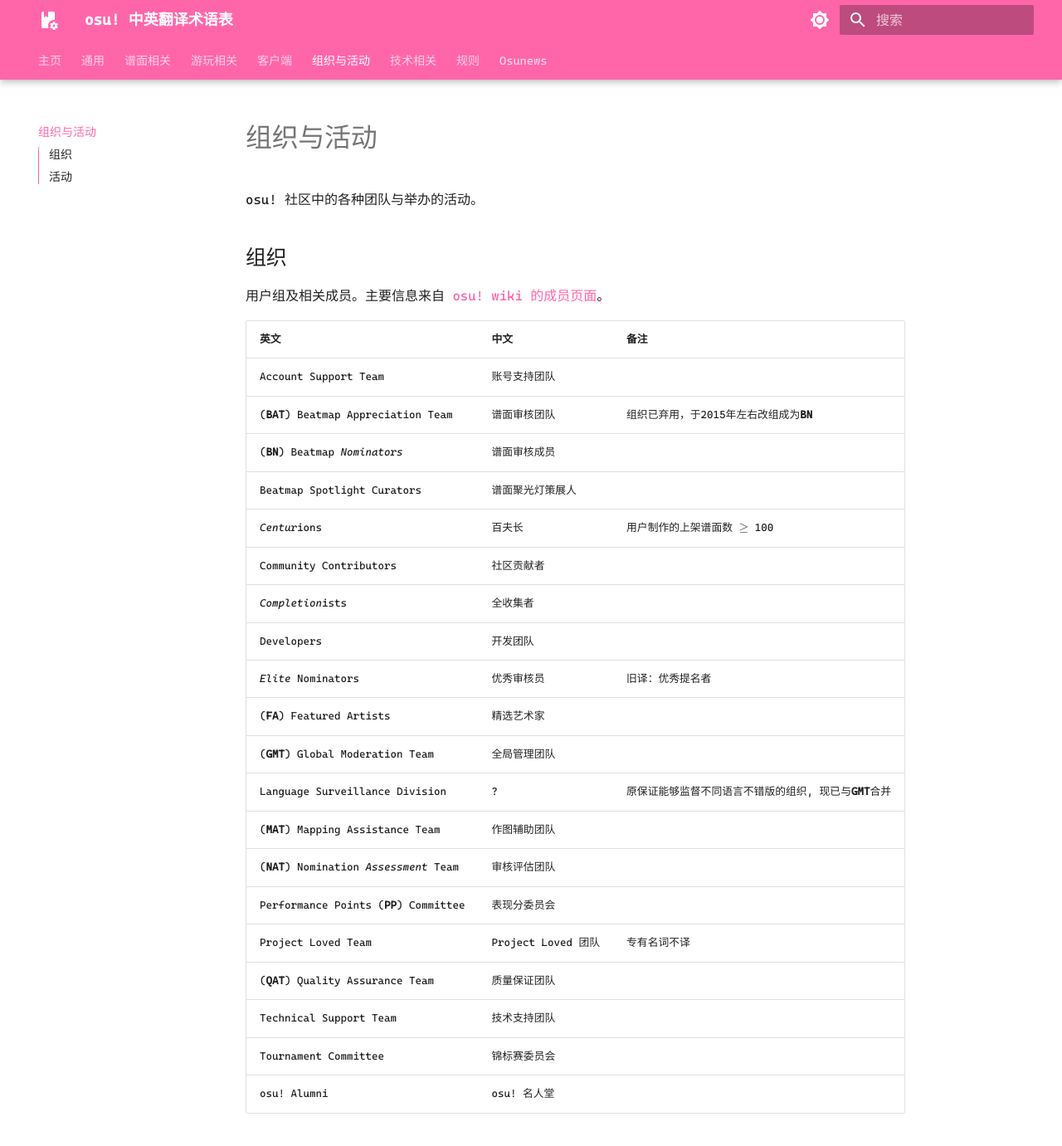
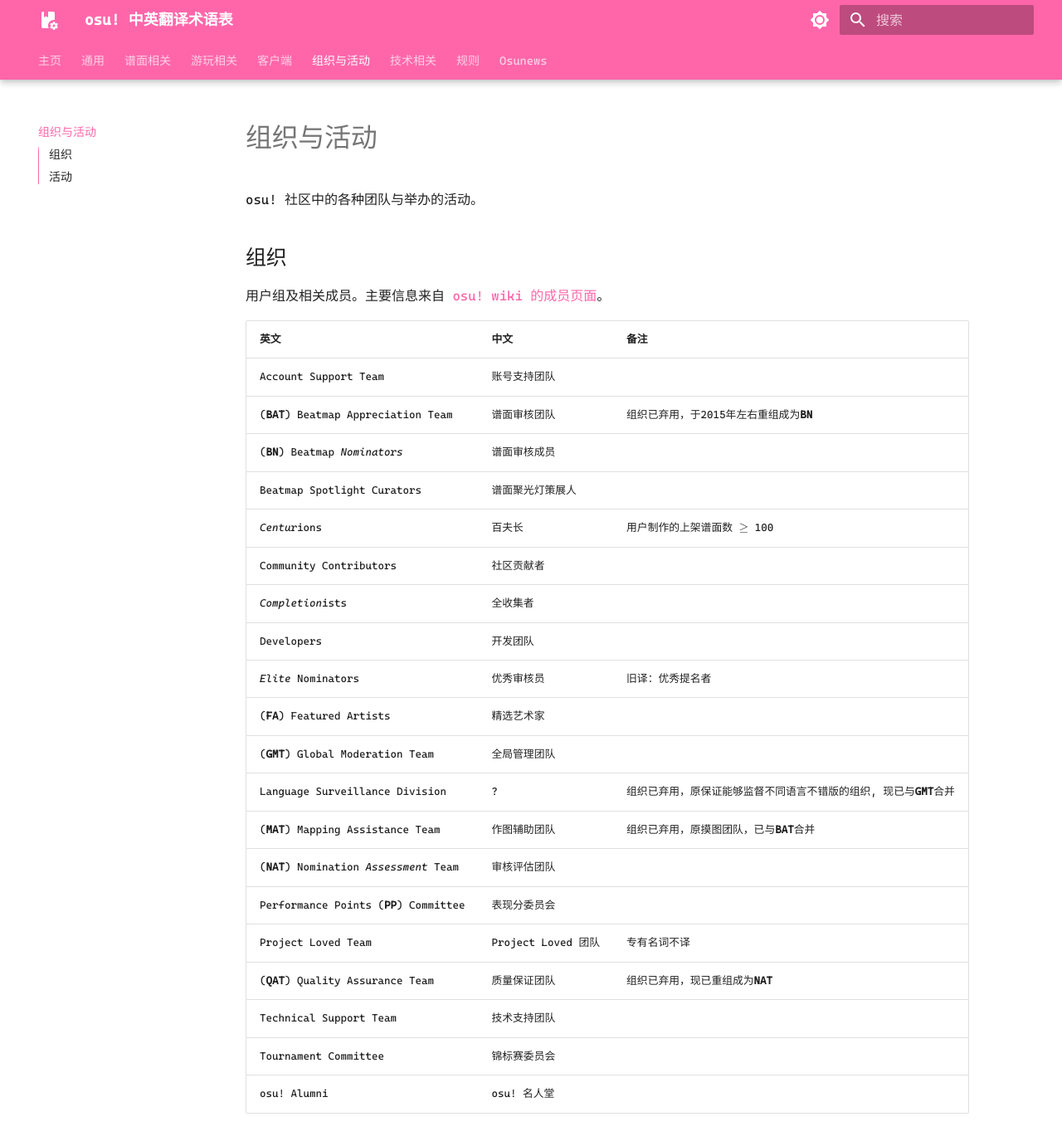
Before and after one commit to osu-atri/osu-translation-ref, an MkDocs documentation site: the page built from docs/5-people.md, in a window 1280 px wide and 1400 px high. Shown: the top 1381 px of the window at 83% size. Built offline with MkDocs 1.6.1 and Material for MkDocs 9.7.7, drawn with Linux system fonts in a browser that asks for light colours; some web fonts are replaced.

Commit message:
Update 5-people.md

```diff
--- a/docs/5-people.md
+++ b/docs/5-people.md
@@ -9,7 +9,7 @@ osu! 社区中的各种团队与举办的活动。
 | 英文 | 中文 | 备注 |
 | :-- | :-- | :-- |
 | Account Support Team | 账号支持团队 |  |
-| (**BAT**) Beatmap Appreciation Team | 谱面审核团队 | 组织已弃用，于2015年左右改组成为**BN** |
+| (**BAT**) Beatmap Appreciation Team | 谱面审核团队 | 组织已弃用，于2015年左右重组成为**BN** |
 | (**BN**) Beatmap *Nominators* | 谱面审核成员 |  |
 | Beatmap Spotlight Curators | 谱面聚光灯策展人 |  |
 | *Centur*ions | 百夫长 | 用户制作的上架谱面数 $\geq$ 100 |
@@ -19,12 +19,12 @@ osu! 社区中的各种团队与举办的活动。
 | *Elite* Nominators | 优秀审核员 | 旧译：优秀提名者 |
 | (**FA**) Featured Artists | 精选艺术家 |  |
 | (**GMT**) Global Moderation Team | 全局管理团队 |  |
-| Language Surveillance Division | ? | 原保证能够监督不同语言不错版的组织, 现已与**GMT**合并 |
-| (**MAT**) Mapping Assistance Team | 作图辅助团队 |  |
+| Language Surveillance Division | ? | 组织已弃用，原保证能够监督不同语言不错版的组织, 现已与**GMT**合并 |
+| (**MAT**) Mapping Assistance Team | 作图辅助团队 | 组织已弃用，原摸图团队，已与**BAT**合并 |
 | (**NAT**) Nomination *Assessment* Team | 审核评估团队 |  |
 | Performance Points (**PP**) Committee | 表现分委员会 |  |
 | Project Loved Team | Project Loved 团队 | 专有名词不译 |
-| (**QAT**) Quality Assurance Team | 质量保证团队 |  |
+| (**QAT**) Quality Assurance Team | 质量保证团队 | 组织已弃用，现已重组成为**NAT** |
 | Technical Support Team | 技术支持团队 |  |
 | Tournament Committee | 锦标赛委员会 |  |
 | osu! Alumni | osu! 名人堂 |  |
```
